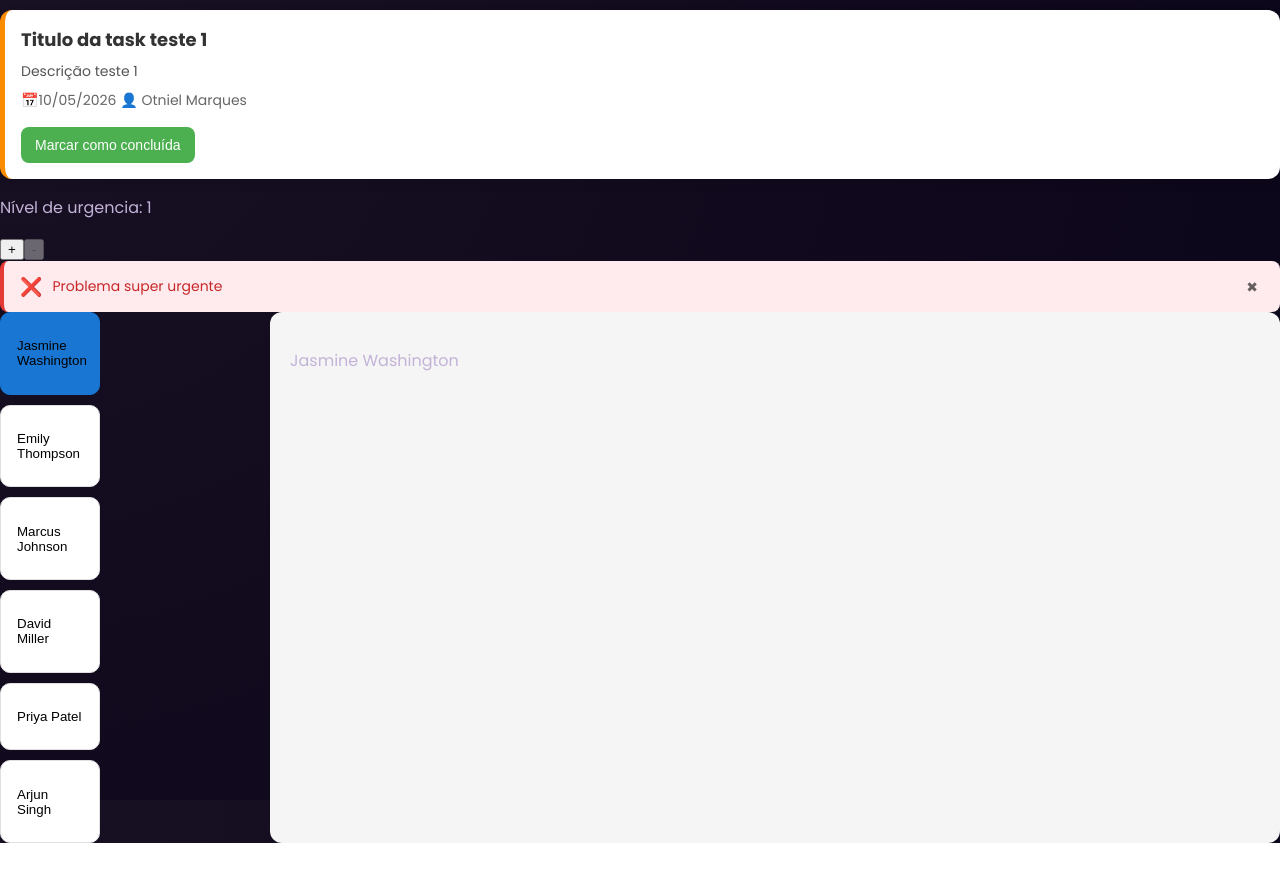
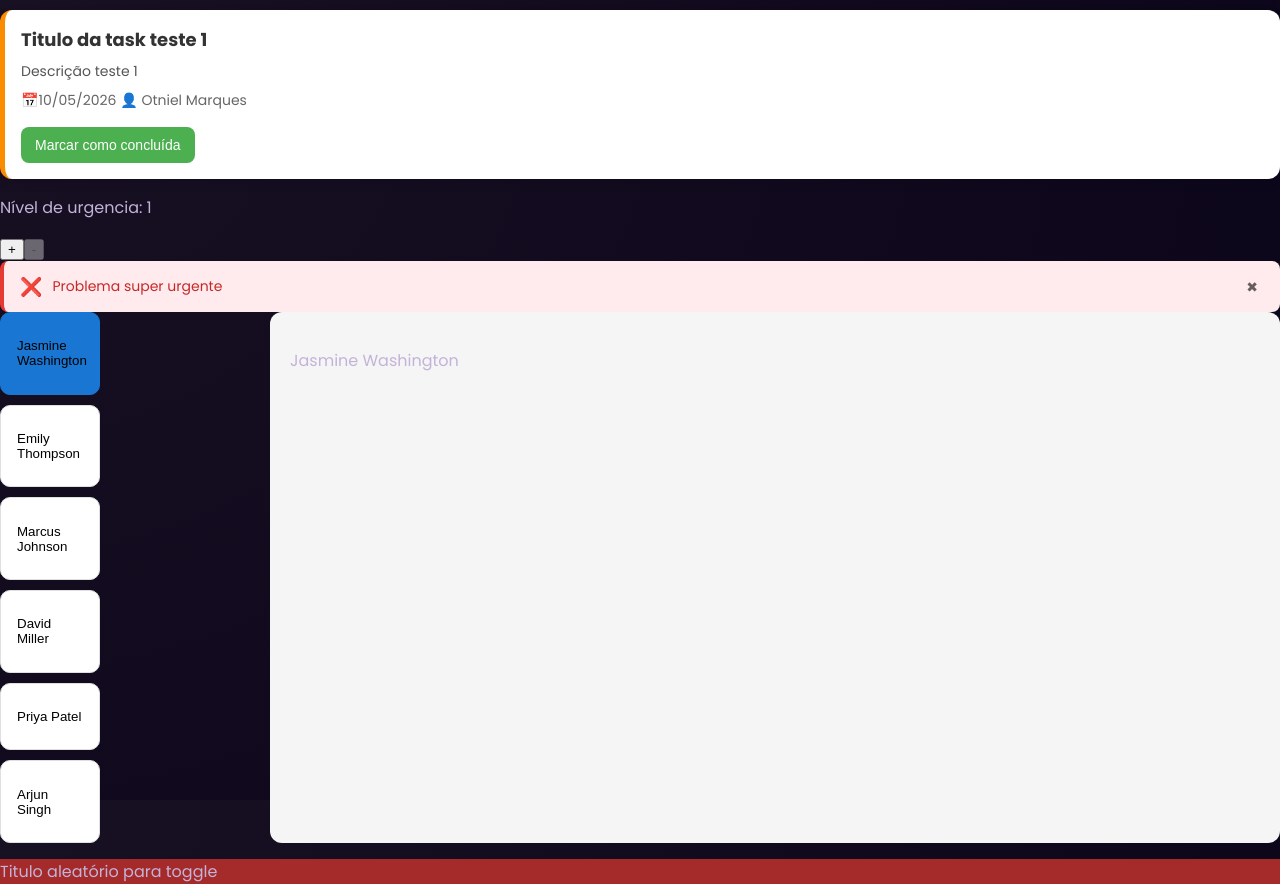
Before and after one commit to otniel123/Angular---The-Complete-Guide, an Angular app in the folder 01-starting-project-Exercises/: page / in a window 1280 px wide. Before the commit the page ends 843 px from the top, so only its background shows below. Built offline with nearby package versions, Linux system fonts and the light colour scheme.

Commit message:
Exercise 3.1 ready

```diff
--- a/01-starting-project-Exercises/src/app/app.component.html
+++ b/01-starting-project-Exercises/src/app/app.component.html
@@ -34,3 +34,4 @@
   [type]="typeAlert"
 />
 <app-user-list/>
+<app-toggle-card [title]="tituloToggleCard" [isOpen]="true"/>
--- a/01-starting-project-Exercises/src/app/app.component.ts
+++ b/01-starting-project-Exercises/src/app/app.component.ts
@@ -7,13 +7,14 @@ import { TaskItemComponentComponent } from './taskItem/task-item-component/task-
 import { CounterButtonComponent } from './counter-button/counter-button.component';
 import { AlertBoxComponent } from './alert-box/alert-box.component';
 import { UserListComponent } from './user-list/user-list.component';
+import { ToggleCardComponent } from './toggle-card/toggle-card.component';
 import { DUMMY_PRODUCTS_CARD } from './dummy-product-card';
 import { DUMMY_USERS } from './dummy-users';
 
 @Component({
   selector: 'app-root',
   standalone: true,
-  imports: [HeaderComponent, UserComponent, ProductCardComponentComponent, ProducCardComponent, TaskItemComponentComponent, CounterButtonComponent, AlertBoxComponent, UserListComponent],
+  imports: [HeaderComponent, UserComponent, ProductCardComponentComponent, ProducCardComponent, TaskItemComponentComponent, CounterButtonComponent, AlertBoxComponent, UserListComponent, ToggleCardComponent],
   templateUrl: './app.component.html',
   styleUrl: './app.component.css',
 })
@@ -36,6 +37,8 @@ export class AppComponent {
 
   messageAlert: string = "Problema super urgente";
 
+  tituloToggleCard: string = "Titulo aleatório para toggle";
+
   setShowAlertToHidden() {
     this.isShowAlertHidden = true;
   }
--- /dev/null
+++ b/01-starting-project-Exercises/src/app/toggle-card/toggle-card.component.css
@@ -0,0 +1,3 @@
+.title{
+    background-color: brown;
+}
--- /dev/null
+++ b/01-starting-project-Exercises/src/app/toggle-card/toggle-card.component.html
@@ -0,0 +1,3 @@
+@if (isOpen) {
+    <p [class.title]="isOpen">{{title}}</p>
+}
```
Also changed, not shown: 01-starting-project-Exercises/src/app/toggle-card/toggle-card.component.ts (added, +15 -0 lines), 1 other file (tests, documents, lock files or other folders).
